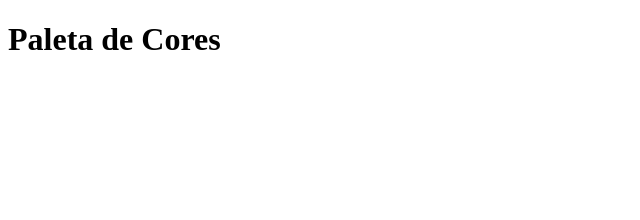
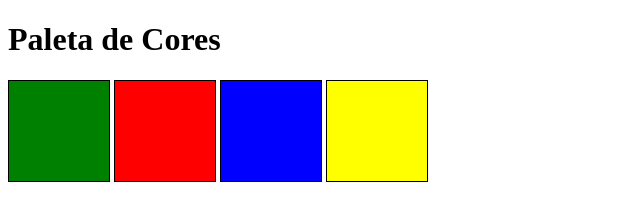
Before and after one commit to christianbvolz/project-pixels-art, a website: page index.html in a window 1280 px wide. Shown: the whole page, without its empty margins (0-640 px from the left). Drawn offline with Linux system fonts and the light colour scheme.

Commit message:
requisito 2

```diff
--- a/index.html
+++ b/index.html
@@ -11,7 +11,13 @@
 
 <body>
   <h1 id="title">Paleta de Cores</h1>
+  <div id="color-palette">
+    <div class="color"></div>
+    <div class="color"></div>
+    <div class="color"></div>
+    <div class="color"></div>
+  </div>
 
 </body>
-
+<script src="script.js"></script>
 </html>
--- a/script.js
+++ b/script.js
@@ -0,0 +1,9 @@
+function colorPalette() {
+  const palette = document.querySelectorAll('.color');
+  palette[0].style.backgroundColor = 'green';
+  palette[1].style.backgroundColor = 'red';
+  palette[2].style.backgroundColor = 'blue';
+  palette[3].style.backgroundColor = 'yellow';
+}
+
+colorPalette();
--- a/style.css
+++ b/style.css
@@ -0,0 +1,5 @@
+.color {
+  border: black solid 1px;
+  padding: 50px;
+  display: inline-block;
+}
```
